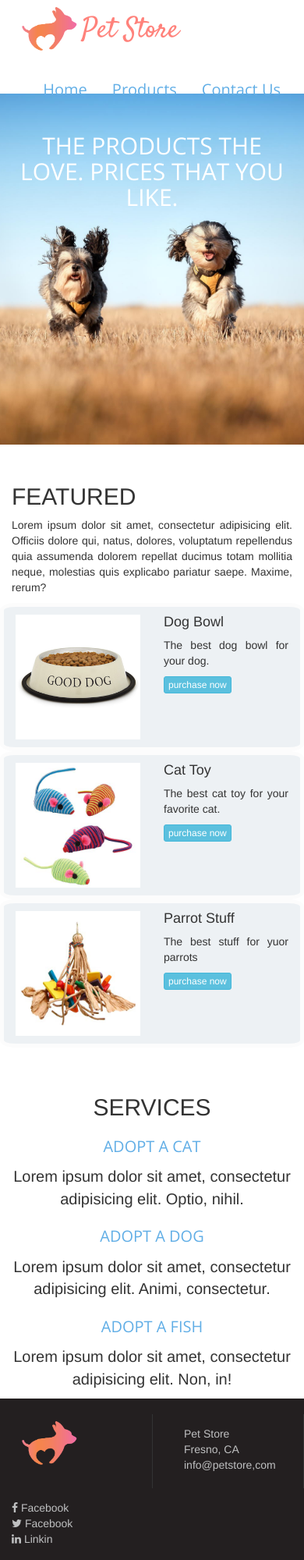
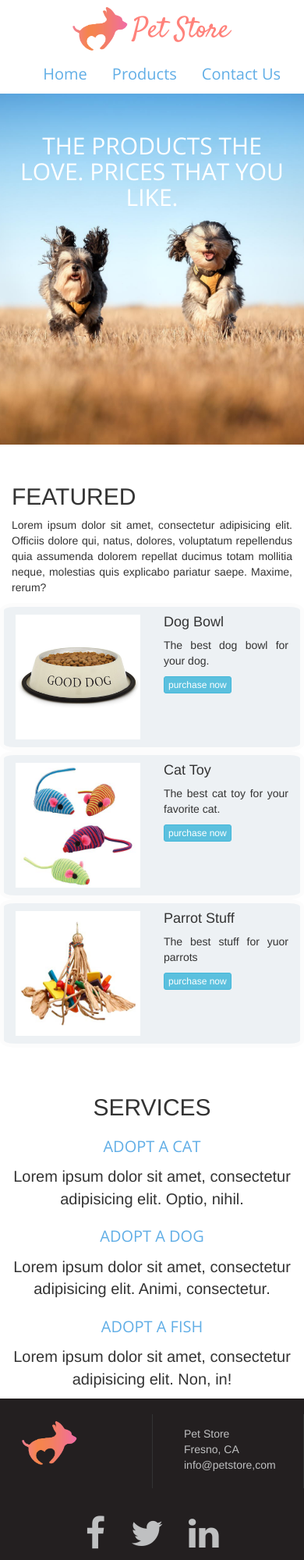
Before and after one commit to josephwgarland/pet-store, a plain HTML site: page index.html in a window 390 px wide. Shown: the top 2000 px of the page at 78% size. Drawn offline with nearby package versions, Linux system fonts and the light colour scheme.

Commit message:
media queries

```diff
--- a/css/styles.css
+++ b/css/styles.css
@@ -1,4 +1,6 @@
 @import url(https://fonts.googleapis.com/css?family=Satisfy|Open+Sans:400,300,700);
+
+
 
 
 /*//////////////HEADER/////////////*/
@@ -90,3 +92,22 @@ footer .fine-print{
 	color:#505050;
 }
 /*END OF FOOTER*/
+
+/*media queries*/
+
+@media (max-width:767px) {
+	.center{
+		float:none;
+		margin:0 auto;
+	}
+	.bottom{
+		top:0;
+	}
+	.social{
+		text-align:center;
+		font-size:45px;
+	}
+	.social i{
+		margin:20px 10px 0px;
+	}
+}
--- a/index.html
+++ b/index.html
@@ -10,12 +10,12 @@
 <body>
 	<section class="container">
 		<header class="row">
-			<div class="col-xs-8 col-sm-4 col-md-6">
+			<div class="col-xs-8 col-sm-4 col-md-6 center">
 				<img class="logo pull-left" src="img/petstore_logo.png" alt="Pet Store Logo">
 				<h1 class="pull-left text-center">Pet Store</h1>
 			</div>
 			<div class="col-xs-12 col-sm-7 col-md-6 bottom">
-				<ul class="nav nav-pills pull-right bottom">
+				<ul class="nav nav-pills pull-right bottom clearfix">
 					<li><a href="">Home</a></li>
 					<li><a href="">Products</a></li>
 					<li><a href="">Contact Us</a></li>
@@ -124,21 +124,21 @@
 
 				</div><!--address section-->
 				<div class="col-xs-12 col-sm-4 social">
-
 					<a href="#">
 						<i class="fa fa-facebook"></i>
-						<span>Facebook</span>
+						<span class="hidden-xs">Facebook</span>
 					</a>
-					<br>
+					<br class="hidden-xs">
 					<a href="#">
 						<i class="fa fa-twitter"></i>
-						<span>Facebook</span>
+						<span class="hidden-xs">Facebook</span>
 					</a>
-					<br>
+					<br class="hidden-xs">
 					<a href="#">
 						<i class="fa fa-linkedin"></i>
-						<span>Linkin</span>
+						<span class="hidden-xs">Linkin</span>
 					</a>
+
 				</div>
 
 				<div class="col-sm-12 fine-print text-center">
```
